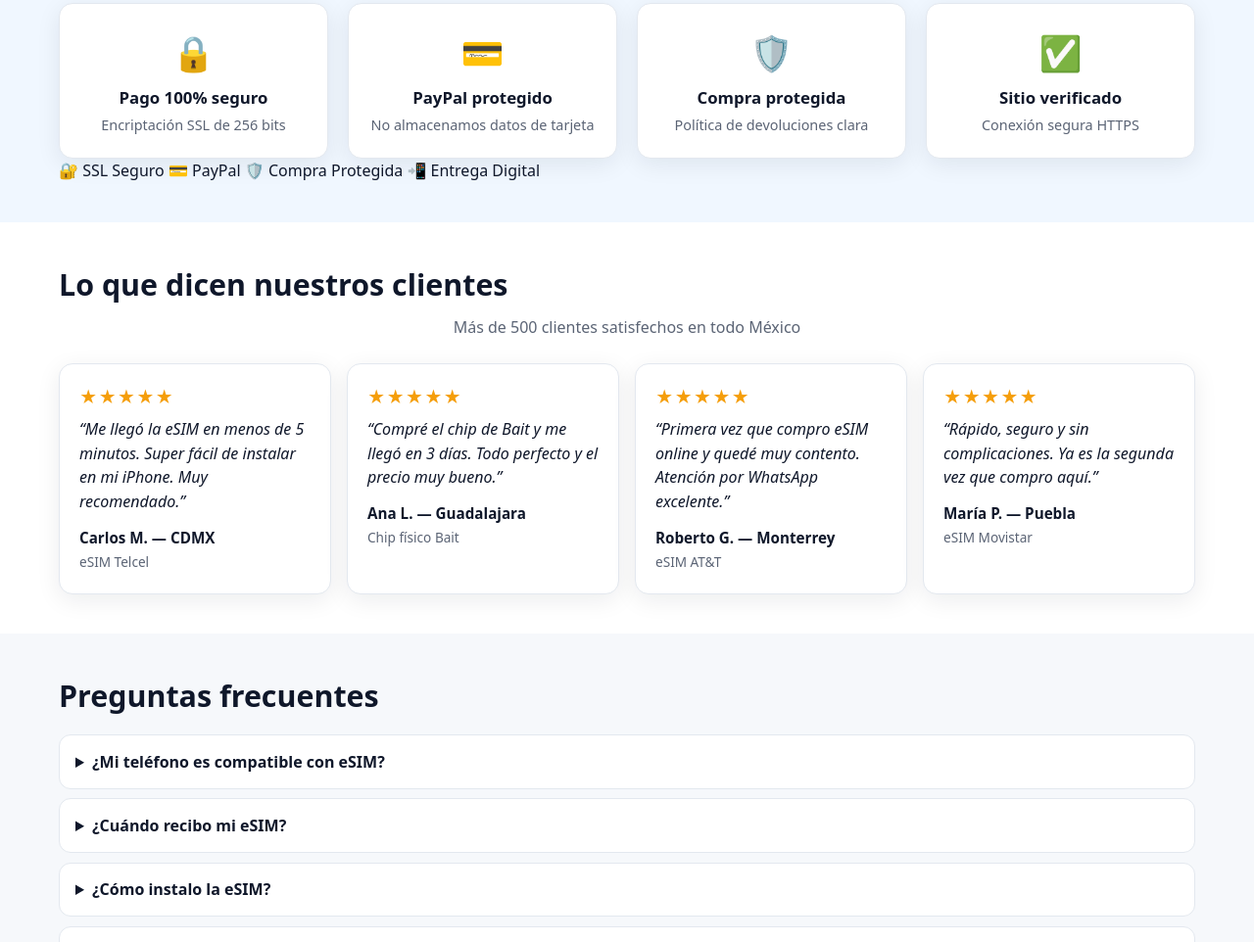
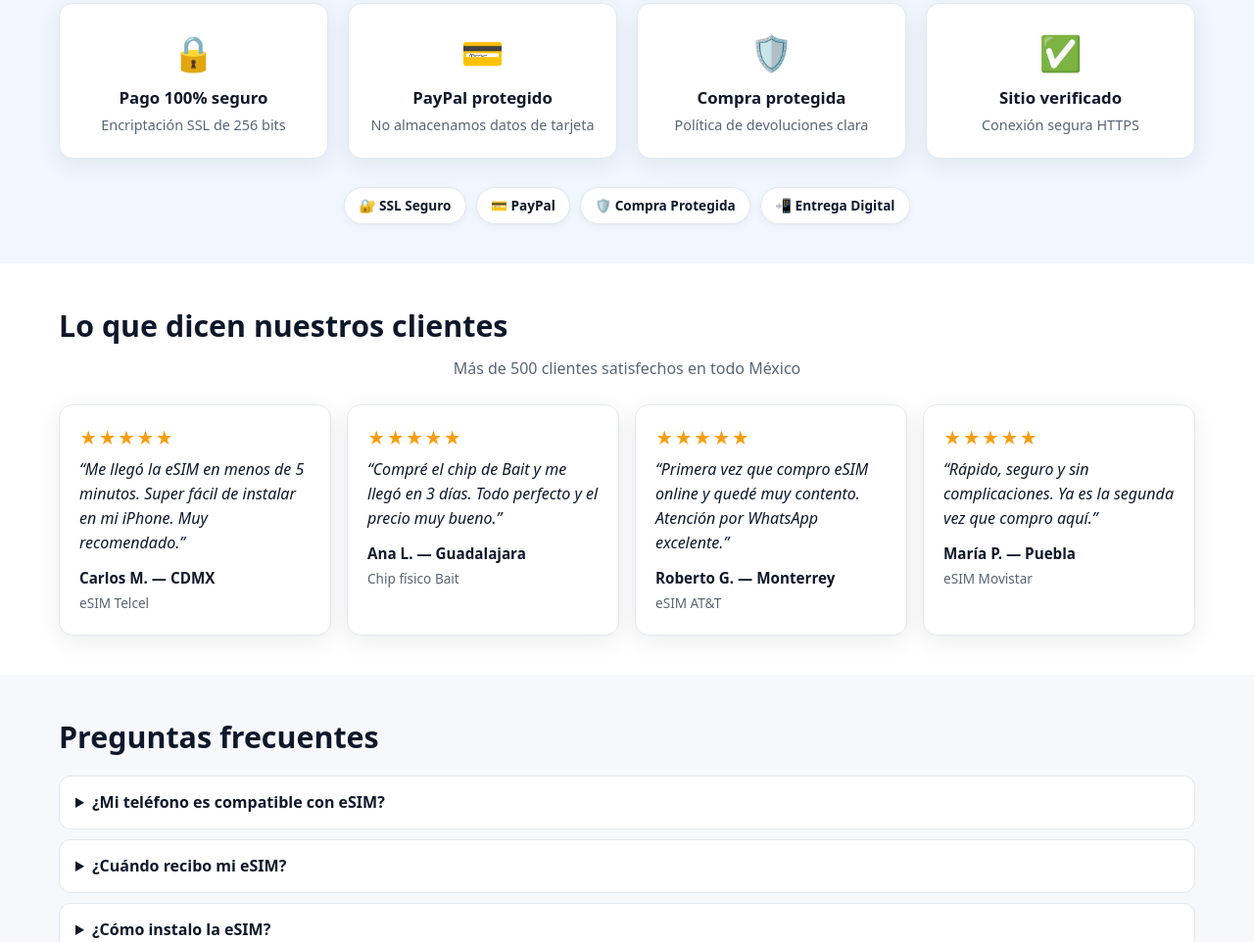
Before and after one commit to redsagsm-bot/tiendanode, a website: page public/index.html in a window 1280 px wide. Shown: the part 1551-2513 px from the top of the page at 98% size. Drawn offline with Linux system fonts and the light colour scheme; no server answers.

Commit message:
Agregar estilos de sellos de confianza

```diff
--- a/public/css/styles.css
+++ b/public/css/styles.css
@@ -95,3 +95,5 @@ fieldset{border:1px solid var(--border);border-radius:var(--radius);padding:1rem
 .secure-icon{font-size:2.2rem;margin-bottom:.4rem}
 .secure-item strong{display:block;font-size:1.05rem;margin-bottom:.2rem}
 .secure-item p{margin:0;font-size:.9rem}
+.trust-badges{display:flex;flex-wrap:wrap;justify-content:center;gap:.6rem;margin-top:1.8rem}
+.trust-badge{display:inline-flex;align-items:center;gap:.35rem;background:#fff;border:1px solid var(--border);border-radius:999px;padding:.45rem .9rem;font-size:.85rem;font-weight:700;color:var(--text);box-shadow:0 2px 8px rgba(15,23,42,.05)}
```
